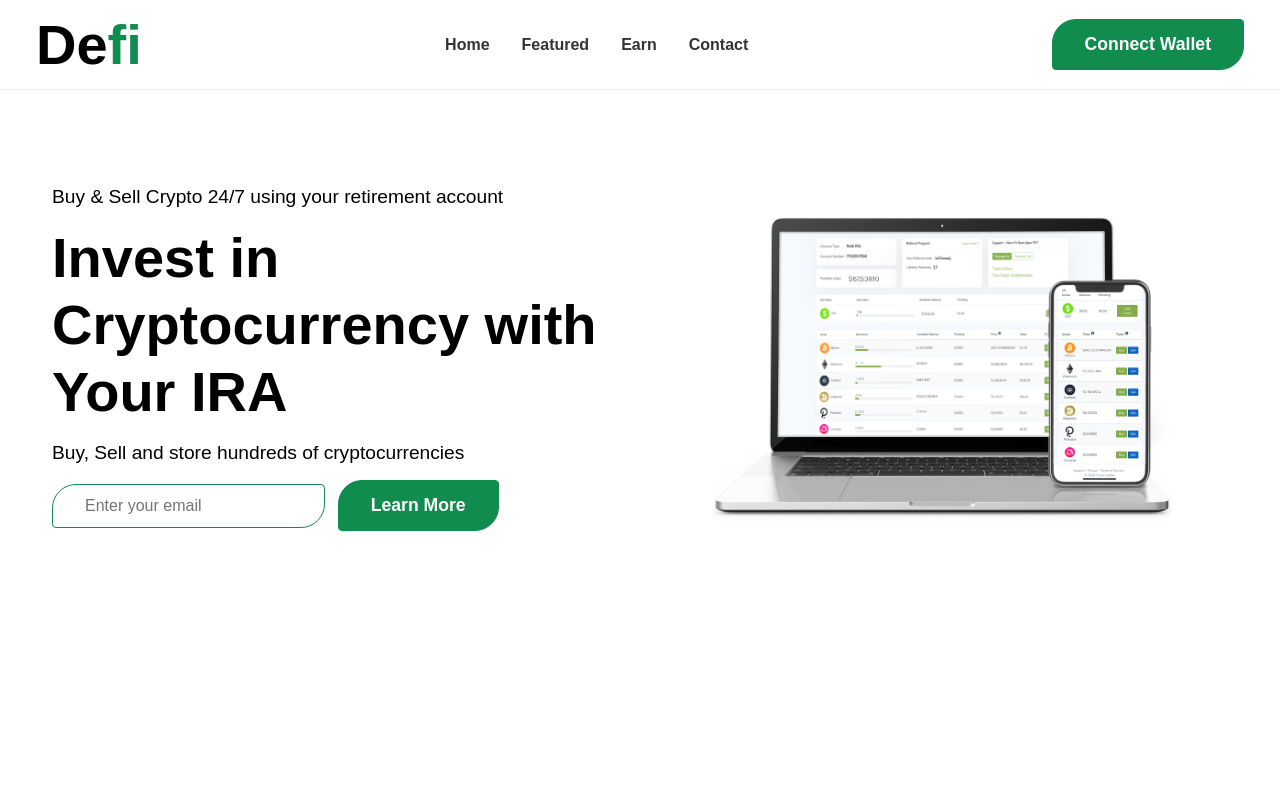
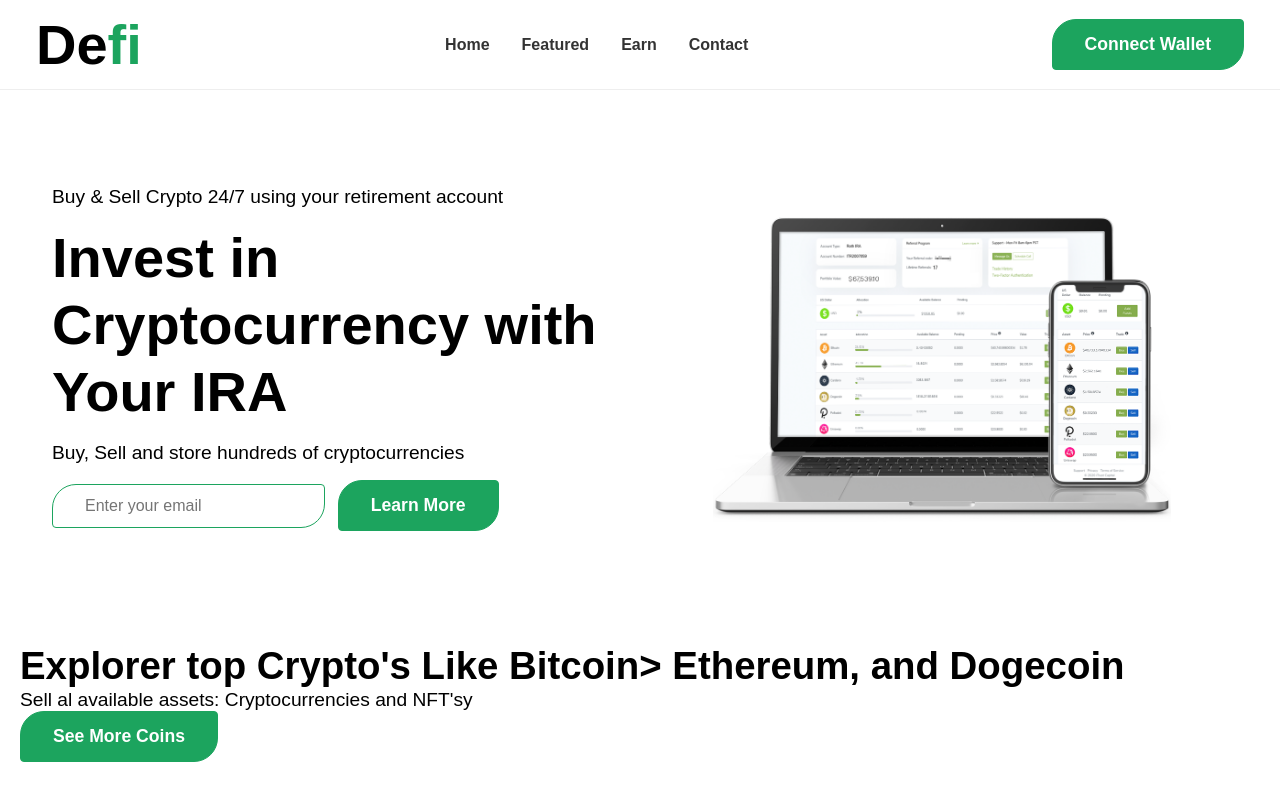
Before and after one commit to EvgeniyKucheryavenko/React-JS-website, a React (Create React App) app: page / in a window 1280 px wide. Built offline with nearby package versions, Linux system fonts and the light colour scheme.

Commit message:
added Featured components and styled his

```diff
--- a/src/App.jsx
+++ b/src/App.jsx
@@ -1,11 +1,14 @@
 import React from 'react';
 import Navbar from './components/Navbar';
 import Hero from "./components/Hero";
+import Featured from "./components/Featured";
+
 const App = () => {
     return (
         <>
             <Navbar/>
             <Hero/>
+            <Featured/>
         </>
     );
 };
--- /dev/null
+++ b/src/components/Featured.jsx
@@ -0,0 +1,22 @@
+import React from 'react';
+import './Featured.css';
+
+const Featured = () => {
+    return (
+        <div className="featured">
+            <div className="container">
+                {/*{LEFT}*/}
+                <div className="left">
+                    <h2>Explorer top Crypto's Like Bitcoin> Ethereum, and Dogecoin </h2>
+                <p>Sell al available assets: Cryptocurrencies and NFT'sy</p>
+                <button className="btn">See More Coins</button>
+                </div>
+            </div>
+            <div className="right">
+
+            </div>
+        </div>
+    );
+};
+
+export default Featured;
--- a/src/components/Navbar.css
+++ b/src/components/Navbar.css
@@ -39,7 +39,10 @@
 .hamburger {
     display: none;
 }
-
+.nav-menu a:hover {
+    color: var(--primary);
+    transition: 0.5s;
+}
 @media screen and (max-width: 1240px) {
     .hamburger {
         display: flex;
--- a/src/index.css
+++ b/src/index.css
@@ -1,47 +1,57 @@
 @import url('https://fonts.googleapis.com/css2?family=Nunito:wght@300;400;500;700;800;300;400;500;600;700&display=swap');
 
 :root {
-    --primary: #118c4f;
-    --background:#f5f8ff;
+    --primary: #1ca45e;
+    --background: #f5f8ff;
 }
 
 .primary {
     color: var(--primary);
 }
+
 * {
     box-sizing: border-box;
     margin: 0;
     padding: 0;
 }
+
 body {
     font-family: 'Poppins', sans-serif;
 }
+
 ul {
     list-style-type: none;
 }
+
 a {
     color: #333;
     text-decoration: none;
 }
+
 .container {
     max-width: 1240px;
     margin: auto;
 }
+
 h1 {
     font-size: 3.5rem;
     line-height: 1.2;
 }
+
 h2 {
     font-size: 2.4rem;
     line-height: 1.2;
 }
+
 h5 {
     font-size: 1.1rem;
     line-height: 1.2;
 }
+
 p {
     font-size: 1.2rem;
 }
+
 .btn {
     padding: 14px 32px;
     border: 1px solid var(--primary);
@@ -52,9 +62,13 @@ p {
     font-weight: 600;
     cursor: pointer;
 }
+
 .btn:hover {
-   box-shadow: rgb(0 0 0 / 15%) 0 8px 24px;
+    box-shadow: rgb(0 0 0 / 15%) 0 8px 24px;
+    transition: 0.3s;
+    background-color: #27b46b;
 }
+
 input {
     padding: 12px 32px;
     border: 1px solid var(--primary);
@@ -65,27 +79,32 @@ input {
     font-family: 'Poppins', sans-serif;
 }
 
-@media screen and (max-width: 768px){
+@media screen and (max-width: 768px) {
 
     h1 {
         font-size: 2.1rem;
         line-height: 1.2;
     }
+
     h2 {
         font-size: 1.5rem;
         line-height: 1.2;
     }
+
     h5 {
         font-size: 1.1rem;
         line-height: 1.2;
     }
+
     p {
         font-size: 1rem;
     }
+
     .btn {
         width: 100%;
         margin: 1rem 0;
     }
+
     input {
         width: 100%;
     }
```
Also changed, not shown: src/components/Featured.css (added).
